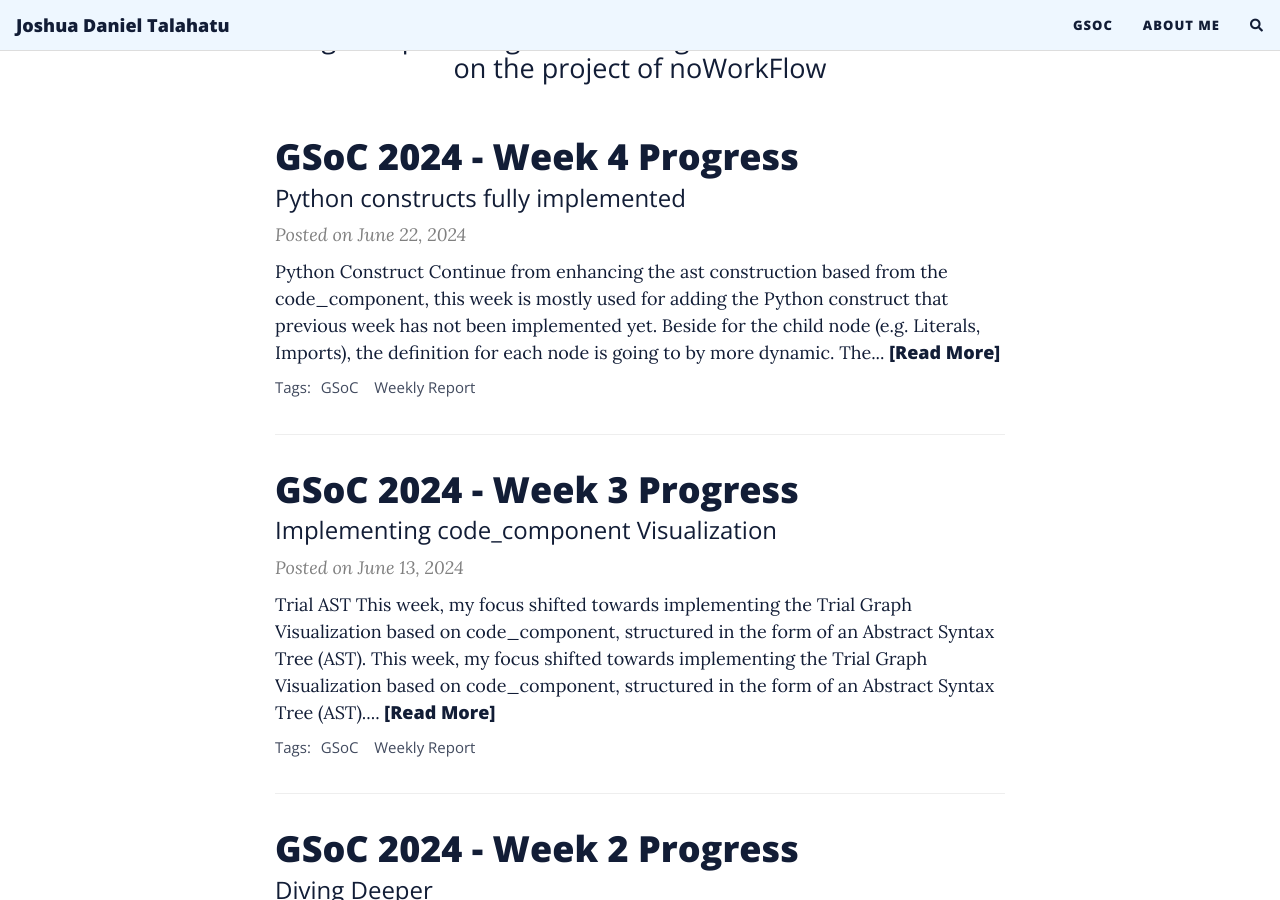
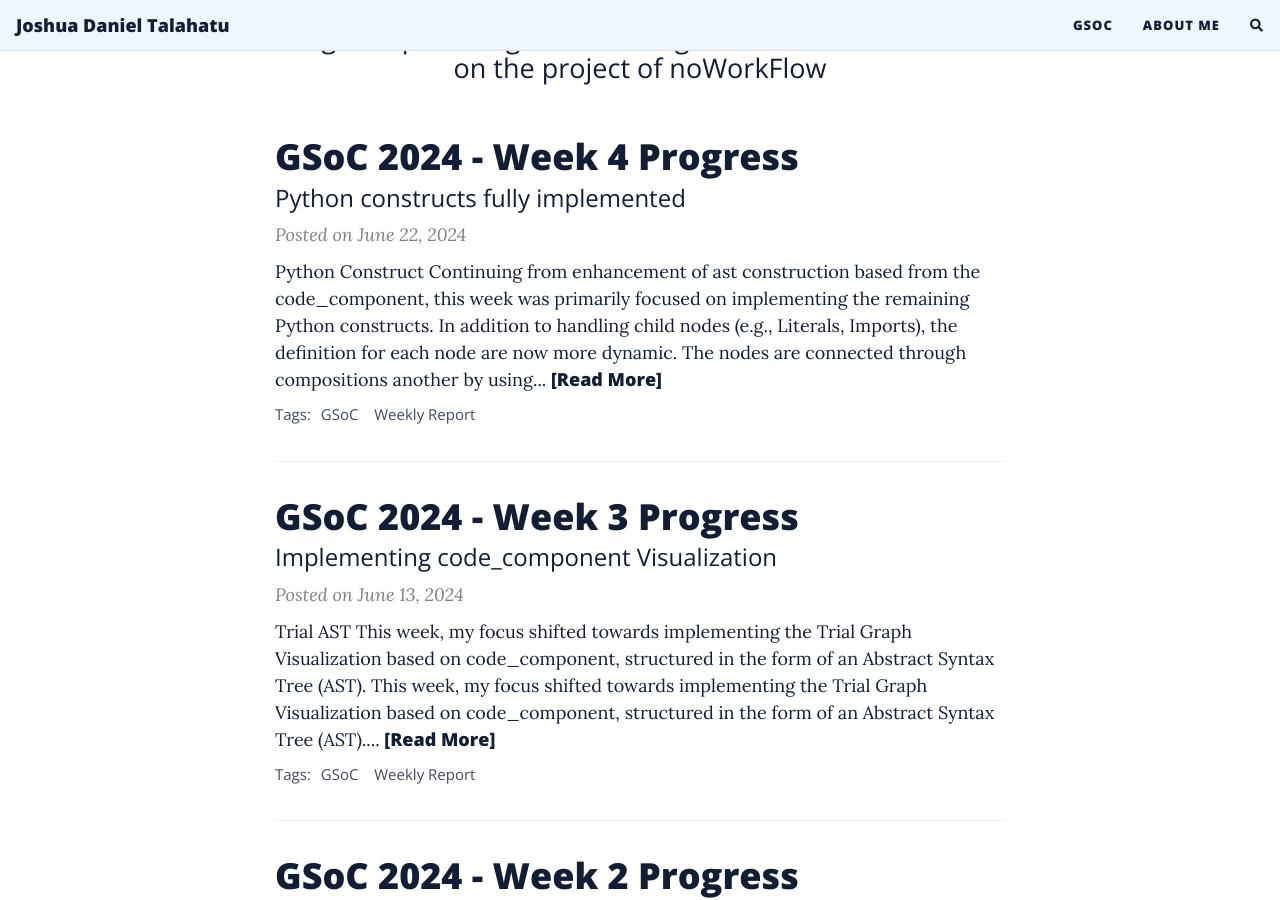
Before and after one commit to JoshuaGlaZ/joshuaglaz.github.io, a Jekyll site: the page built from index.html, in a window 1280 px wide and 900 px high, scrolled down 319 px. Built offline with Jekyll 4.4.1, drawn with Linux system fonts in a browser that asks for light colours; nearby versions of some CDN libraries; the list of posts is cut into pages by our own code; comment, search, counter and statistics services are not loaded.

Commit message:
Update 2024-06-22-week4.md

````diff
--- a/_posts/2024-06-22-week4.md
+++ b/_posts/2024-06-22-week4.md
@@ -12,14 +12,15 @@
 
 # Python Construct
 
-Continue from enhancing the ast construction based from the `code_component`,
-this week is mostly used for adding the Python construct that previous week has not been implemented yet.
+Continuing from enhancement of ast construction based from the `code_component`,
+this week was primarily focused on implementing the remaining Python constructs.
 
-Beside for the child node (e.g. Literals, Imports), the definition for each node is going to by more dynamic.
-The connecting the node with another by using compositions to make relationship where the `part_id` in `composition`
-is the same as the id of `code_component`, as in `construct_node`,
-whereas previous `construct_node` the attribute such as value, elts, name, and other is mostly using the name of `code_component`,
-either by manually spliting, extract the call function, or just use the value as it is and instatiate under ast.Constant
+In addition to handling child nodes (e.g., Literals, Imports), the definition for each node are now more dynamic.
+The nodes are connected through compositions another by using compositions to establish relationship where the `part_id` in `composition`
+matches the id of `code_component`, as in `construct_node`>
+
+In the previous `construct_node` the attributes such as value, elts, name, and other is mostly using the name of `code_component`,
+either by manually spliting, extract the call function, or just use the value as it is and instatiating it under ast.Constant
 
 ## construct_node
 
@@ -445,10 +446,10 @@
 - Nonlocal (`nonlocal`): Creates an ast.Nonlocal node representing a nonlocal statement.
 - Class Definition (`class_def`): Creates an ast.ClassDef node representing a class definition.
 
-Addtinionally, I add another atribute for the nodes, which is the label. node.label is going to be the label of the node visualization graph. These label is mainly from the name of `code_component`, appart from `function_def` & `class_def`.
+Additionally, I added another atribute for the nodes, which is the label. node.label is going to be the label of the node from  ast graph visualization. These label is mainly from the name of `code_component`, appart from `function_def` & `class_def`.
 
 ### Querying the labels for def nodes
-The complicated label for the `function_def` & `class_def` will be query from the database. Below query extracts the IDs of code components that are either function definitions (function_def) or class definitions (class_def) for a specific trial. The resulting IDs are used as a subquery to be utilized in the next query.
+The complicated label for the `function_def` & `class_def` are queried from the database. The following query extracts the IDs of code components that are either function definitions (function_def) or class definitions (class_def) for a specific trial. The resulting IDs are used as a subquery for the next query.
 
 ```python
 def_id = session.query(CodeComponent.id).join(
@@ -461,7 +462,7 @@
 ).subquery()
 ```
 
-Then, details of the `code_component` is needed. Below query fetches details of code components related to the previously identified function and class definitions for the same trial. The details is the name, type, whole_id, and position fields from the CodeComponent and Composition tables. We join these tables on matching id and trial_id fields. We filter the results to exclude components of type syntax and to include only those whose whole_id is in the list of IDs from our previous query.
+Next, the details of the `code_component` are needed. Below query fetches details of code components related to the previously identified function and class definitions for the same trial. The details include the name, type, whole_id, and position fields from the CodeComponent and Composition tables. We join these tables on matching id and trial_id fields, filter the results to exclude components of type syntax, and to include only those whose whole_id is in the list of IDs from our previous query.
 
 ```python
 results = session.query(
@@ -480,7 +481,7 @@
 ).all()
 ```
 
-The query results then finally converted into a list of dictionaries for easier manipulation and readability.
+The query results are then converted into a list of dictionaries for easier manipulation and readability.
 
 ```python
 results_dict = [
@@ -496,7 +497,7 @@
 
 ## build_ast
 
-As mentioned before, the relationship for the `code_component` & `composition` is more dynamic. With python constructs coverage in noworkflow, the attribute of the nodes is more defined. Each block handles how to assign or append the attribute of parent node to current iteration node based on the composition type.
+As mentioned before, the relationship between `code_component` & `composition` is more dynamic. With the Python constructs coverage in noworkflow, the attribute of the nodes are more defined. Each block handles how to assign or append the attribute of parent node to current iteration node based on the composition type.
 
 ```python
 def build_ast(code_components, compositions):
@@ -722,7 +723,7 @@
 
 ## ast_to_dot
 
-The label for the ast is displayed as mention before. The sample of the output label will be
+The label for the AST is displayed as mention before. The sample of the output label on Name node:
 > Name <br>
 > x
 
@@ -785,9 +786,18 @@
     return dot
 ```
 
-The labels now is more clear for node that has multiple nodes, like if, for, function_def, etc.
+The labels are no longer display the AST Object but instead use the node.label. This is more apparent for nodes that has multiple sub-nodes, such as if, for, function_def, etc.
 
 ![Correct AST Graph](../assets/img/ast_read().png "Correct AST Graph")
+
+# Nodes Issue
+
+While most of the python construct pre 3.12 has been defined properly, some constructs have some incompability with the noworkflow. For more details on the nodes, refer to below issues.
+
+- [FormattedValue]()
+- [YieldFrom]()
+- [ClassDef]()
+
 
 ---
 
````
